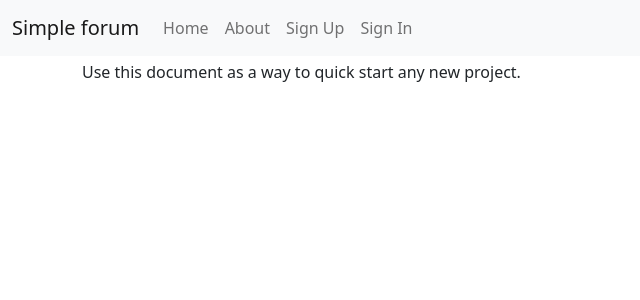
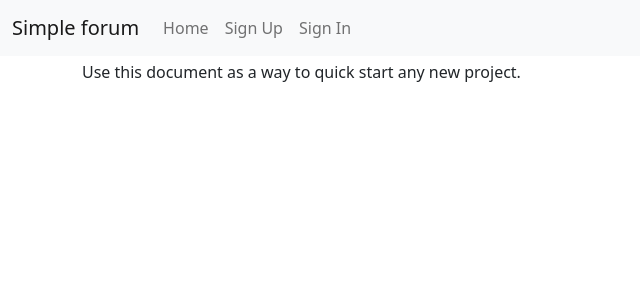
Before and after one commit to ghostforpy/simple_forum, a Django app: page / in a window 1280 px wide. Shown: the top 300 px of the page, without its empty margins (0-640 px from the left). Run offline with Django 4.2, Linux system fonts and the light colour scheme; parts of the project's set-up code (start-up, migrations or seed data) failed here and were passed over; some libraries are stand-ins or nearby versions.

Commit message:
edit base page

```diff
--- a/simple_forum/templates/base.html
+++ b/simple_forum/templates/base.html
@@ -74,14 +74,14 @@
             <li class="nav-item active">
               <a class="nav-link" href="{% url 'home' %}">Home <span class="visually-hidden">(current)</span></a>
             </li>
-            <li class="nav-item">
+            {% comment %} <li class="nav-item">
               <a class="nav-link" href="{% url 'about' %}">About</a>
-            </li>
+            </li> {% endcomment %}
             {% if request.user.is_authenticated %}
-              <li class="nav-item">
+              {% comment %} <li class="nav-item">
                 <a class="nav-link"
                    href="{% url 'users:detail' request.user.username %}">{% translate "My Profile" %}</a>
-              </li>
+              </li> {% endcomment %}
               <li class="nav-item">
                 {# URL provided by django-allauth/account/urls.py #}
                 <a class="nav-link" href="{% url 'account_logout' %}">{% translate "Sign Out" %}</a>
```
